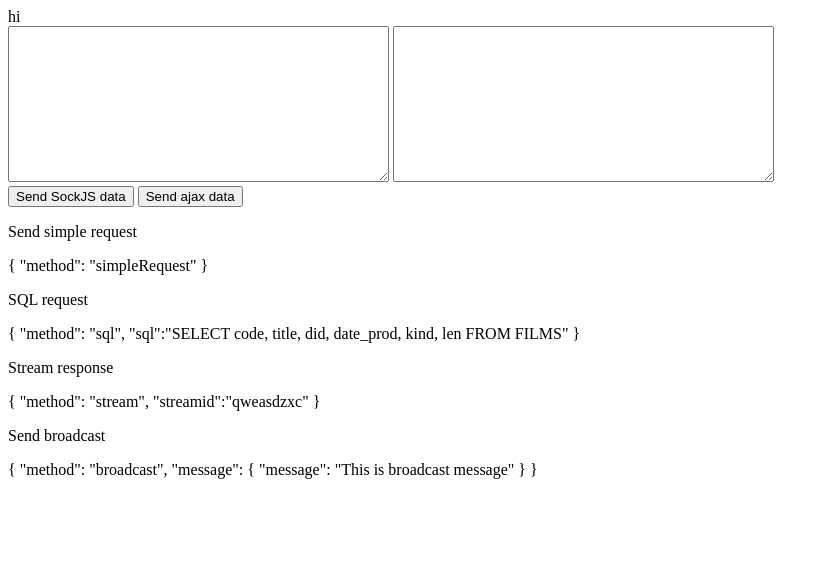
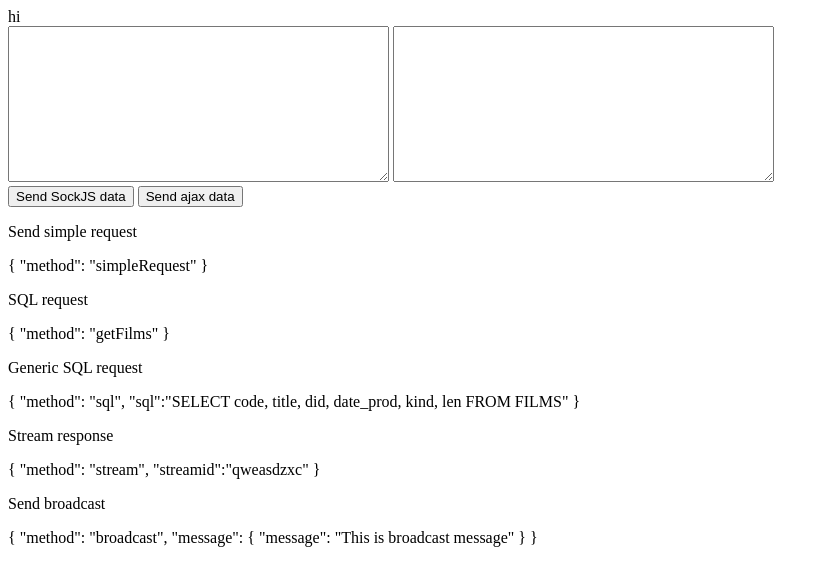
Before and after one commit to olegsmetanin/vertx-akka, a plain HTML site: page web/index.html in a window 1280 px wide. Shown: the whole page, without its empty margins (0-829 px from the left). Drawn offline with nearby package versions, Linux system fonts and the light colour scheme; a script that the page names is missing.

Commit message:
separate generic query

```diff
--- a/web/index.html
+++ b/web/index.html
@@ -33,6 +33,13 @@
         </p>
 
         <p>SQL request</p>
+
+        <p>{
+            "method": "getFilms"
+            }
+        </p>
+
+        <p>Generic SQL request</p>
 
         <p>{
             "method": "sql",
```
Also changed, not shown: 2 other files.
